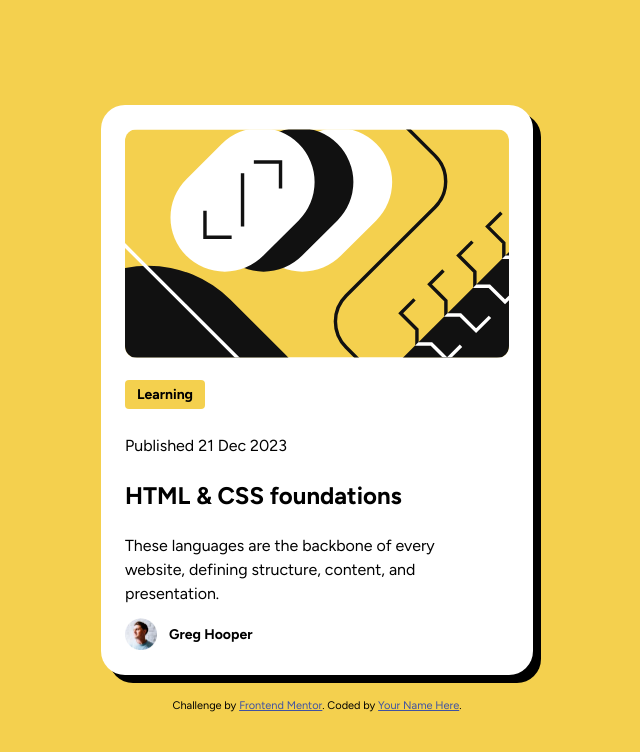
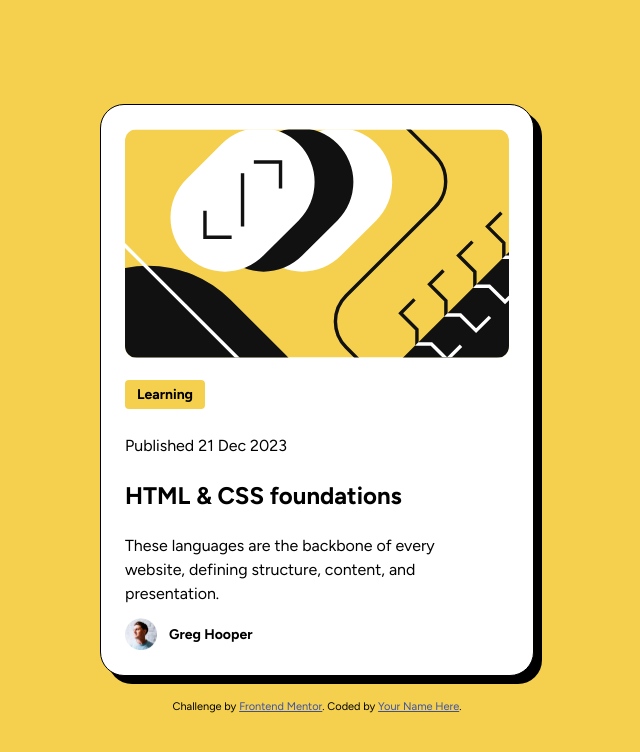
Before and after one commit to Matthew-Flint/Blog-Preview-Card, a plain HTML site: page index.html in a window 1280 px wide. Shown: the whole page, without its empty margins (323-963 px from the left). Drawn offline with Linux system fonts and the light colour scheme.

Commit message:
Add border to card

```diff
--- a/style.css
+++ b/style.css
@@ -12,8 +12,9 @@ body {
     width: 384px;
     height: 522px;
     background-color: white;
+    border: 1px solid black;
     border-radius: 24px;
-    box-shadow: 8px 8px rgba(0, 0, 0);
+    box-shadow: 8px 8px 0 0 rgba(0, 0, 0);
     padding: 24px;
     display: flex;
     flex-direction: column;
```
